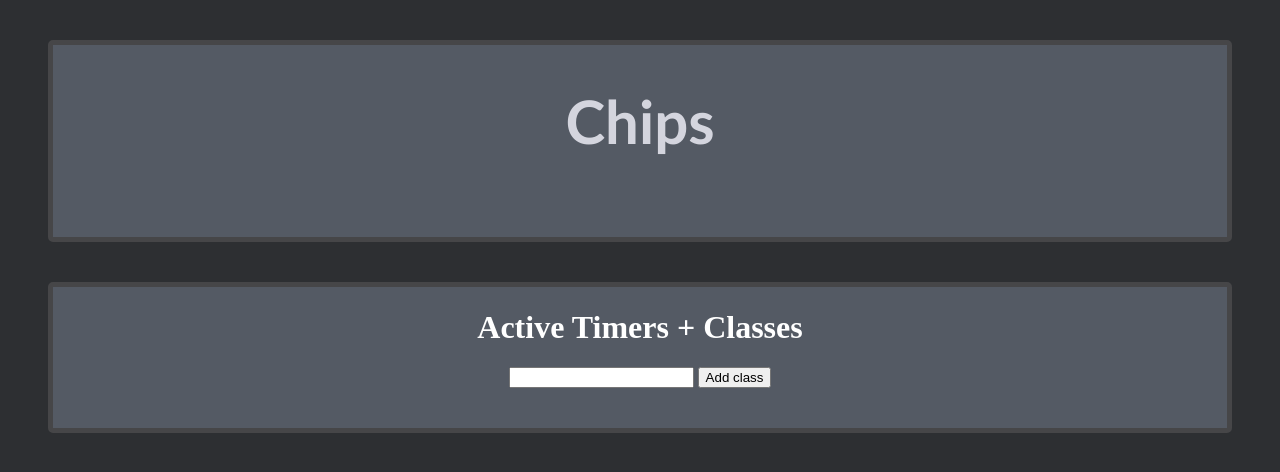
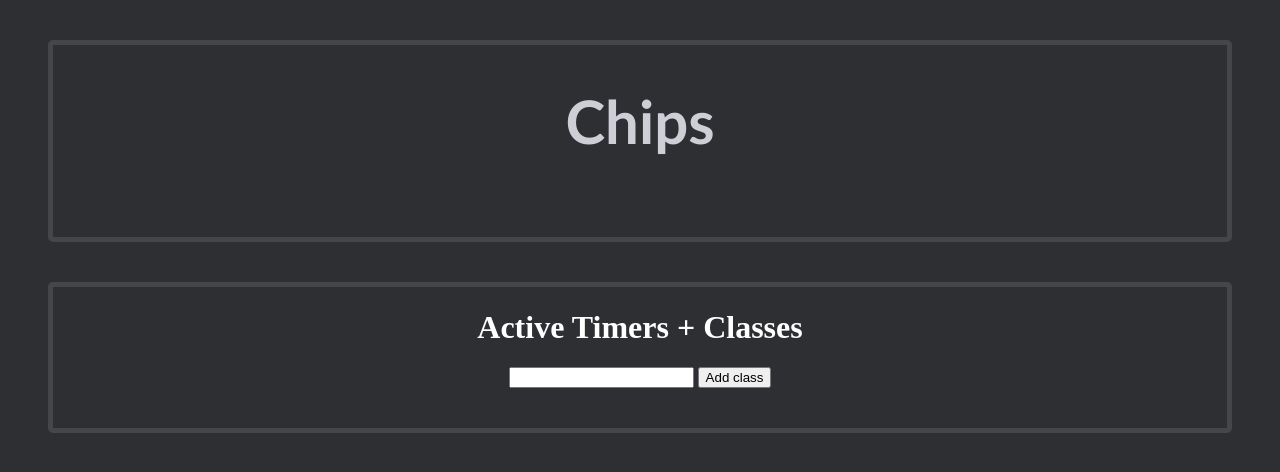
Before and after one commit to PugsRDubs/islandhacks25, a SvelteKit app: page / in a window 1280 px wide. Shown: the top 472 px of the page. Built offline with nearby package versions, Linux system fonts and the light colour scheme.

Commit message:
Update +page.svelte

```diff
--- a/src/routes/+layout.svelte
+++ b/src/routes/+layout.svelte
@@ -31,7 +31,7 @@
 	div {
 		margin: 40px;
 		padding-bottom: 40px;
-		background-color: rgb(84, 90, 100);
+		background-color: rgb(45, 47, 50);
 		border-style: solid;
 		border-width: 5px;
 		border-radius: 5px;
```
